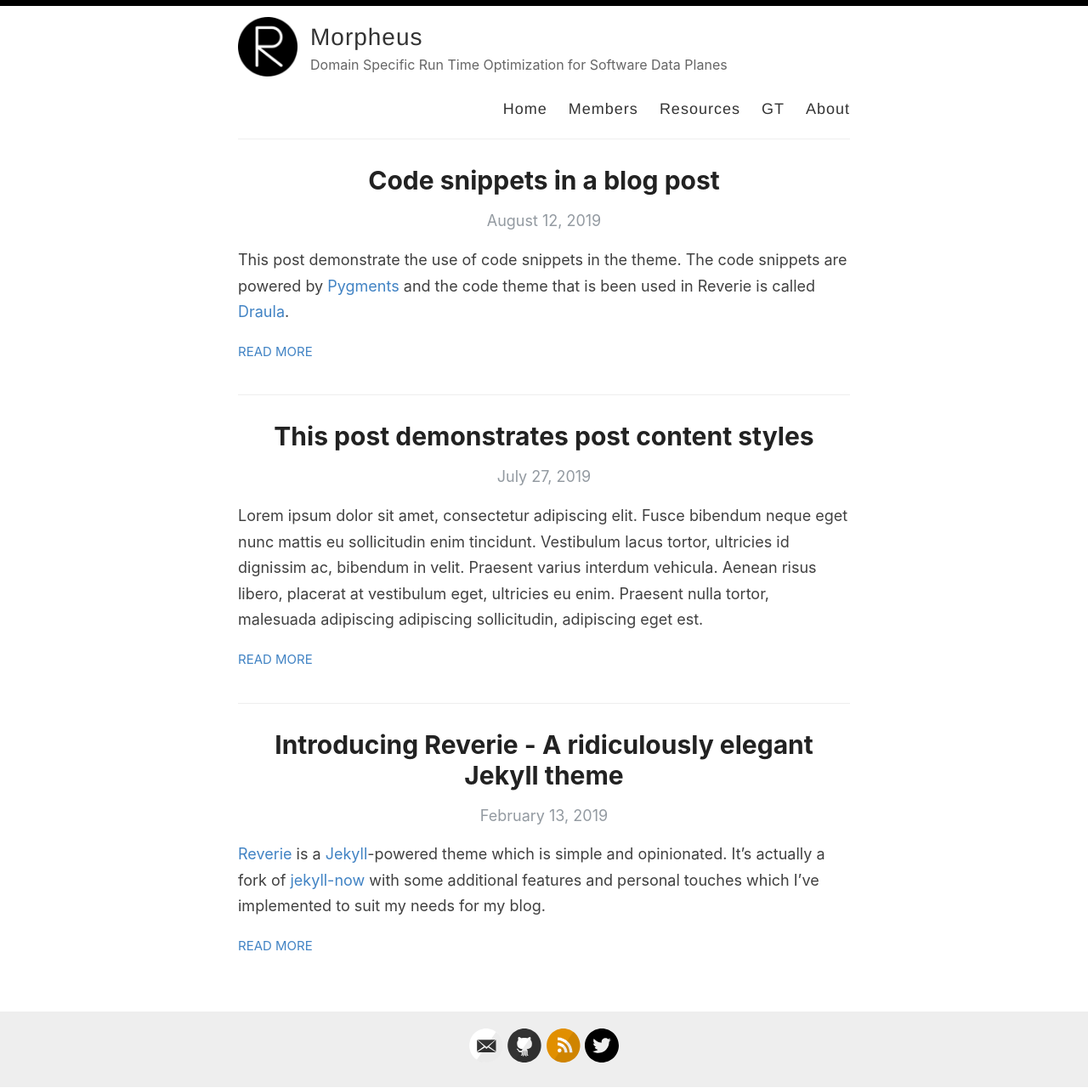
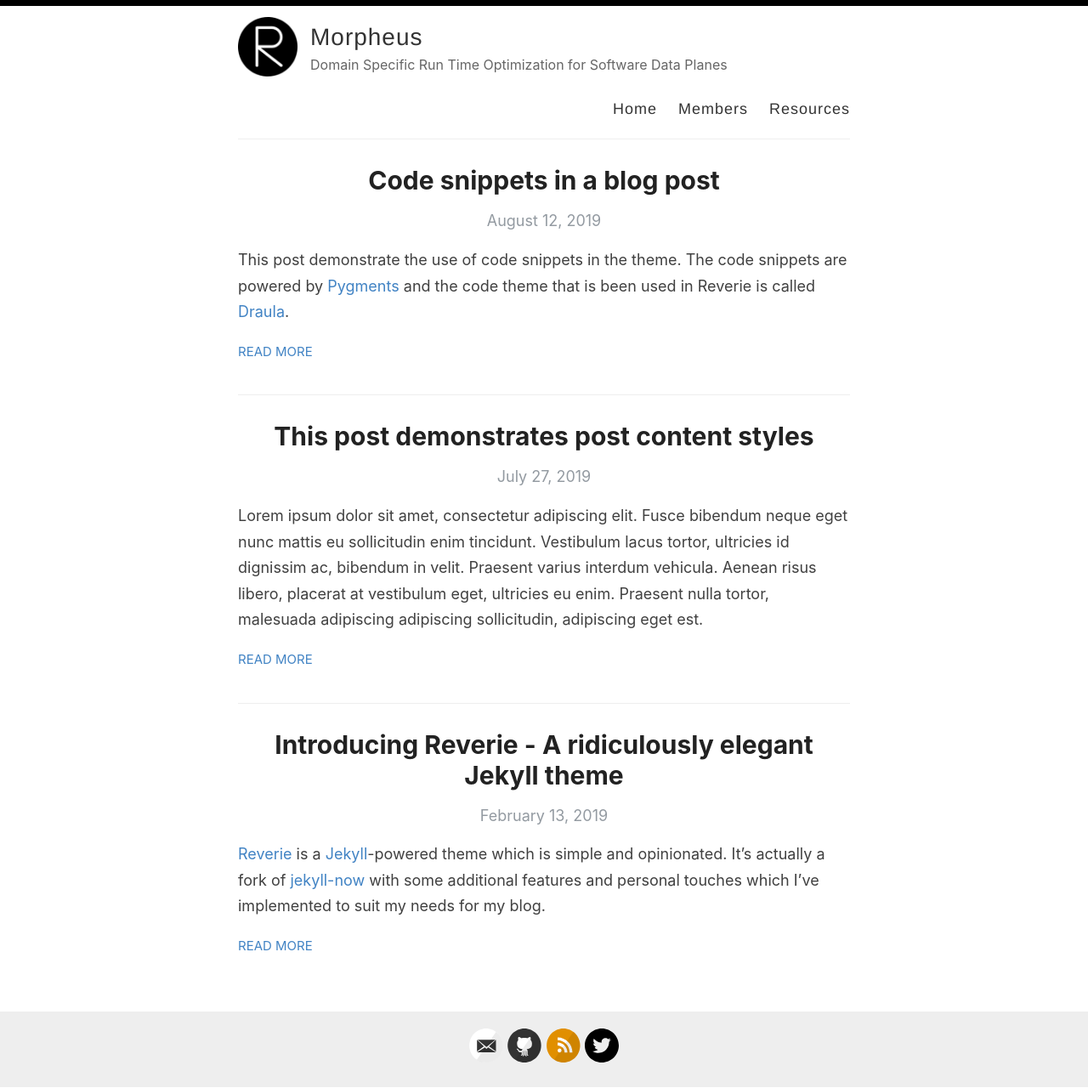
Before and after one commit to Morpheus-compiler/Morpheus-compiler.github.io, a Jekyll site: the page built from index.html, in a window 1280 px wide. Shown: the whole page at 85% size. Built offline with Jekyll 4.4.1, drawn with Linux system fonts in a browser that asks for light colours; the list of posts is cut into pages by our own code.

Commit message:
Update default.html

```diff
--- a/_layouts/default.html
+++ b/_layouts/default.html
@@ -31,8 +31,6 @@
               <a href="{{ site.baseurl }}/">Home</a>
               <a href="{{ site.baseurl }}/members">Members</a>
               <a href="{{ site.baseurl }}/resources">Resources</a>
-              <a href="{{ site.baseurl }}/getting-started">GT</a>
-              <a href="{{ site.baseurl }}/about">About</a>
 
             </nav>
           </header>
```
